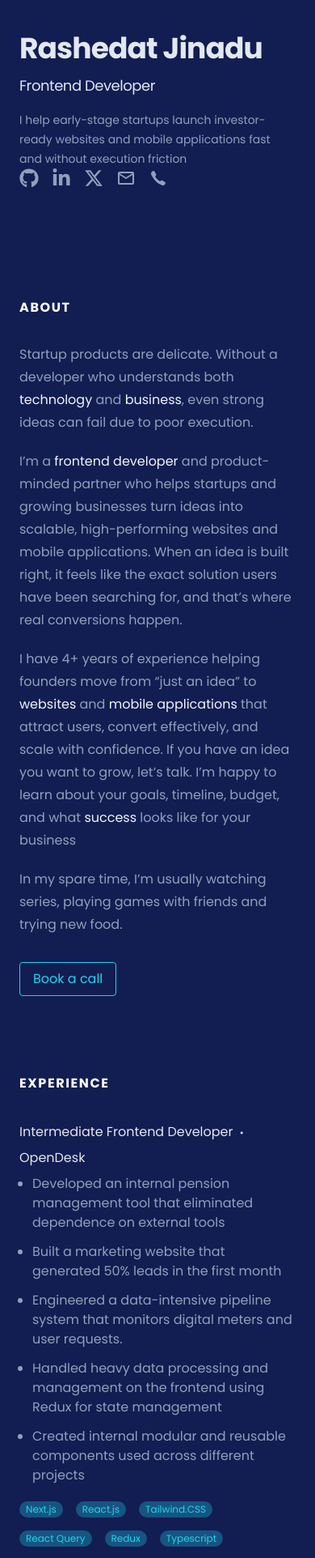
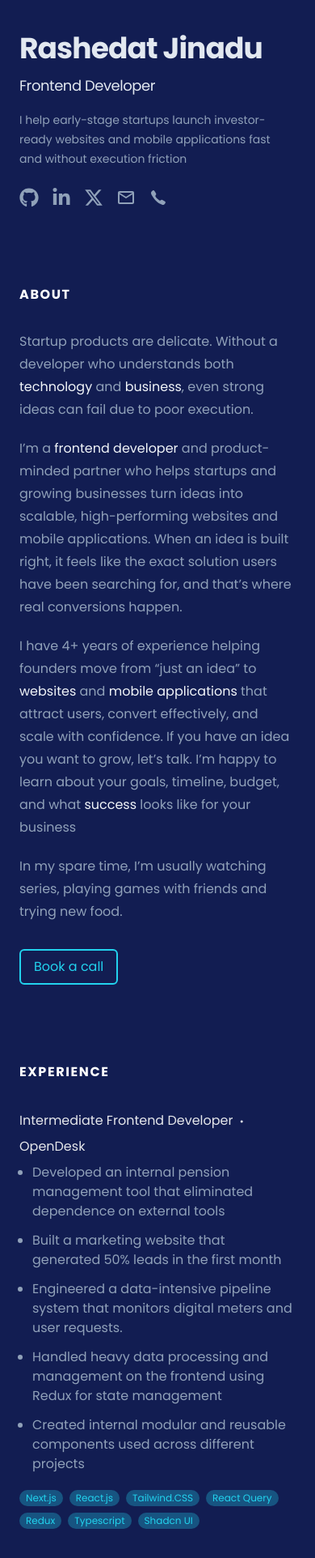
Before and after one commit to Rasheedatj/Rashedat-Portfolio, a Next.js app: page / in a window 390 px wide. Shown: the top 1924 px of the page at 81% size. Built offline with nearby package versions, Linux system fonts and the light colour scheme.

Commit message:
chore: remove dark theme background

```diff
--- a/app/_components/core.tsx
+++ b/app/_components/core.tsx
@@ -7,7 +7,7 @@ import Reccommendations from './core/reccommendations';
 
 const Core = () => {
   return (
-    <section className='md:w-1/2 py-20 space-y-20 md:overflow-scroll scrollbar-hidden h-screen   '>
+    <section className='md:w-1/2 py-10 lg:py-20 space-y-20 md:overflow-scroll scrollbar-hidden h-screen'>
       <About />
       <Experience />
       <Projects />
--- a/app/_components/core/about.tsx
+++ b/app/_components/core/about.tsx
@@ -5,7 +5,7 @@ const About = () => {
     <section className='font-sans relative' id='About' data-section>
       <h1 className='section-title'>About</h1>
 
-      <article className='px-6 space-y-5 text-slate-400 *:leading-7 pt-4'>
+      <article className='px-6 space-y-5 text-slate-400 *:leading-7 pt-4 md:pt-0'>
         <p>
           Startup products are delicate. Without a developer who understands
           both <span className='bold'>technology</span> and{' '}
@@ -34,7 +34,7 @@ const About = () => {
         </p>
       </article>
 
-      <button className='relative ml-6 mt-8 px-4 py-2 border-accent border text-accent  rounded-sm hover:-translate-x-2 hover:-translate-y-2 duration-300 transition-all hover:shadow-accent hover:shadow-2xl'>
+      <button className='relative ml-6 mt-8 px-4 py-2 border-accent border-2 font-medium text-accent rounded-md hover:-translate-x-2 hover:-translate-y-2 duration-300 transition-all hover:shadow-accent hover:shadow-2xl'>
         <a
           href='https://calendly.com/jinaduikeoluwa/let-s-talk-about-your-application'
           className='absolute inset-0'
--- a/app/_components/navigation.tsx
+++ b/app/_components/navigation.tsx
@@ -4,7 +4,7 @@ import Menu from './navigation/menu';
 
 const Navigation = () => {
   return (
-    <section className='overflow-hidden md:h-screen px-6 md:px-0 pt-10 pb-10 md:pb-20 md:pt-20 md:w-1/2 flex flex-col'>
+    <section className='overflow-hidden md:h-screen px-6 md:px-0 pt-10 pb-10 lg:pb-20 lg:pt-20 md:w-1/2 flex flex-col'>
       <div className='h-full'>
         <Headline />
         <Menu />
--- a/app/_components/navigation/contacts.tsx
+++ b/app/_components/navigation/contacts.tsx
@@ -39,7 +39,7 @@ const contacts = [
 
 const Contacts = () => {
   return (
-    <div className='flex items-center gap-4'>
+    <div className='flex items-center gap-4 mt-6 lg:mt-0'>
       {contacts.map((contact) => {
         return (
           <a
--- a/app/_components/ui/blog-item.tsx
+++ b/app/_components/ui/blog-item.tsx
@@ -5,7 +5,7 @@ import { ImArrowUpRight2 } from 'react-icons/im';
 const BlogItem = ({ blog }: { blog: BlogI }) => {
   const { title, image, link, date } = blog;
   return (
-    <div className='flex flex-col-reverse md:flex-row relative md:items-center gap-5 group font-sans hover:bg-white/4 border border-none hover:border-text-slate-100 px-6 py-4 rounded-md'>
+    <div className='flex flex-col-reverse lg:flex-row relative lg:items-center gap-5 group font-sans hover:bg-white/4 border border-none hover:border-text-slate-100 px-6 py-4 rounded-md'>
       <a href={link} className='absolute inset-0'></a>
       <div className='w-1/2 md:w-[40%] h-25 relative'>
         <Image
--- a/app/_components/ui/project-item.tsx
+++ b/app/_components/ui/project-item.tsx
@@ -6,7 +6,7 @@ import { ImArrowUpRight2 } from 'react-icons/im';
 const ProjectItem = ({ project }: { project: ProjectI }) => {
   const { title, image, description, link, tools } = project;
   return (
-    <div className='flex flex-col-reverse md:flex-row gap-10 relative font-sans group hover:bg-white/4 border border-none hover:border-text-slate-100 px-6 py-4 rounded-md'>
+    <div className='flex flex-col-reverse lg:flex-row gap-10 relative font-sans group hover:bg-white/4 border border-none hover:border-text-slate-100 px-6 py-4 rounded-md'>
       <a href={link} className='absolute inset-0'></a>
       <div className='w-1/2 md:w-[40%] h-25 relative'>
         <Image
--- a/app/_components/ui/skill.tsx
+++ b/app/_components/ui/skill.tsx
@@ -2,7 +2,7 @@ import React from 'react';
 
 const Skill = ({ skills }: { skills: string[] }) => {
   return (
-    <div className='flex items-center gap-4 mt-5 flex-wrap'>
+    <div className='flex items-center gap-2 mt-5 flex-wrap'>
       {skills.map((skill) => (
         <p
           key={skill}
--- a/app/globals.css
+++ b/app/globals.css
@@ -15,13 +15,6 @@
 @theme {
   --color-accent: #22d3ee;
   --shadow-2xl: 5px 5px 0;
-}
-
-@media (prefers-color-scheme: dark) {
-  :root {
-    --background: #0a0a0a;
-    --foreground: #ededed;
-  }
 }
 
 html {
@@ -51,7 +44,7 @@ body {
   }
 
   .section-title {
-    @apply text-white font-semibold tracking-widest z-10 uppercase px-6 bg-background py-4 sticky top-0  lg:sr-only;
+    @apply text-white font-semibold tracking-widest z-10 uppercase px-6 bg-background py-4 sticky top-0  md:sr-only;
   }
 
   .section-spacing {
@@ -61,11 +54,4 @@ body {
   .contact {
     @apply text-slate-400 hover:text-accent hover:-translate-y-0.5 duration-300 ease-in-out transition-all;
   }
-
-  .active {
-    /* @apply hover:bg-white/4 border border-none hover:border-text-slate-100 px-5 py-3; */
-  }
 }
-.resume:hover {
-  box-shadow: 5px 5px 0 #fcdb56;
-}
--- a/app/layout.tsx
+++ b/app/layout.tsx
@@ -20,7 +20,7 @@ export default function RootLayout({
 }>) {
   return (
     <html lang='en' className={`scroll-smooth scroll-pt-10 ${roboto.variable}`}>
-      <body className='flex flex-col md:flex-row justify-between md:max-w-4/5 mx-auto font-sans  scroll-smooth scroll-pt-10'>
+      <body className='flex flex-col md:flex-row justify-between md:max-w-11/12  lg:max-w-4/5 mx-auto font-sans  scroll-smooth scroll-pt-10'>
         {children}
       </body>
     </html>
```
Also changed, not shown: app/logo.jpg (renamed from app/icon.jpg).
